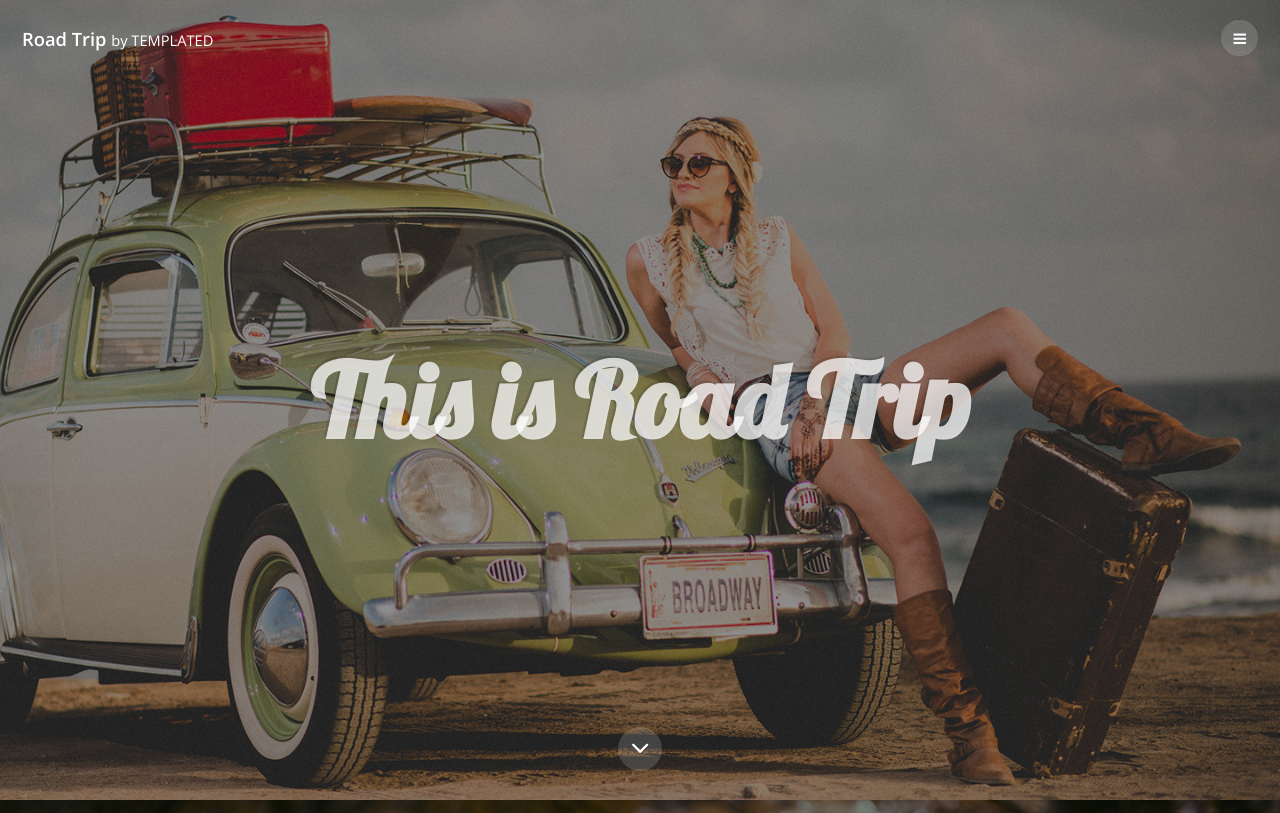
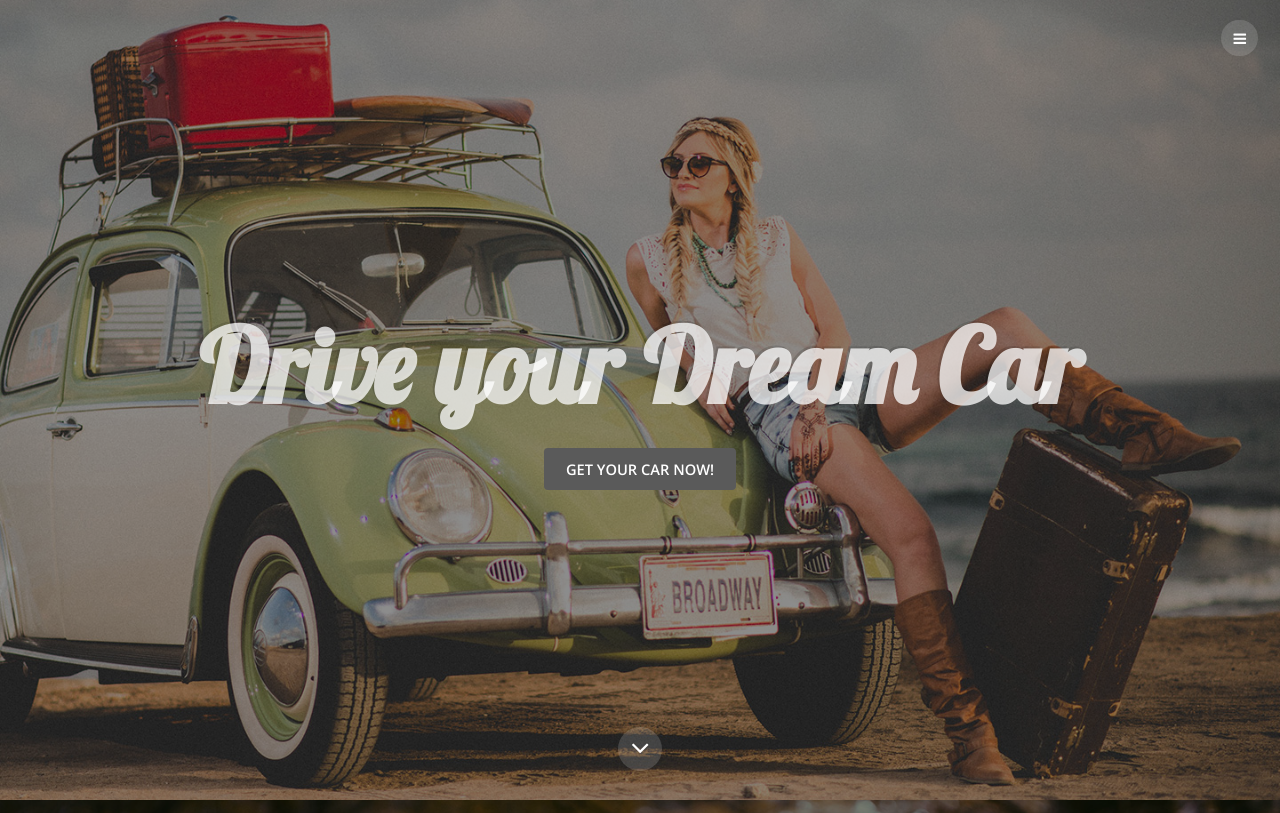
Before and after one commit to NashL/cars-lpage, a plain HTML site: page index.html in a window 1280 px wide. Shown: the top 813 px of the page. Drawn offline with nearby package versions, Linux system fonts and the light colour scheme.

Commit message:
Added button

```diff
--- a/index.html
+++ b/index.html
@@ -6,7 +6,7 @@
 -->
 <html>
 	<head>
-		<title>Road Trip by TEMPLATED</title>
+		<title>Oluza</title>
 		<meta charset="utf-8" />
 		<meta name="viewport" content="width=device-width, initial-scale=1" />
 		<link rel="stylesheet" href="assets/css/main.css" />
@@ -15,7 +15,7 @@
 
 		<!-- Header -->
 			<header id="header">
-				<div class="logo"><a href="index.html">Road Trip <span>by TEMPLATED</span></a></div>
+				<!--<div class="logo"><a href="index.html">Road Trip <span>by TEMPLATED</span></a></div>-->
 				<a href="#menu"><span>Menu</span></a>
 			</header>
 
@@ -37,7 +37,10 @@
 			<section id="banner" class="bg-img" data-bg="banner.jpg">
 				<div class="inner">
 					<header>
-						<h1>This is Road Trip</h1>
+						<h1> Drive your Dream Car </h1>
+						<form action="http://cars.oluza.website">
+						    <input type="submit" value="GET YOUR CAR NOW!" />
+						</form>
 					</header>
 				</div>
 				<a href="#one" class="more">Learn More</a>
```
